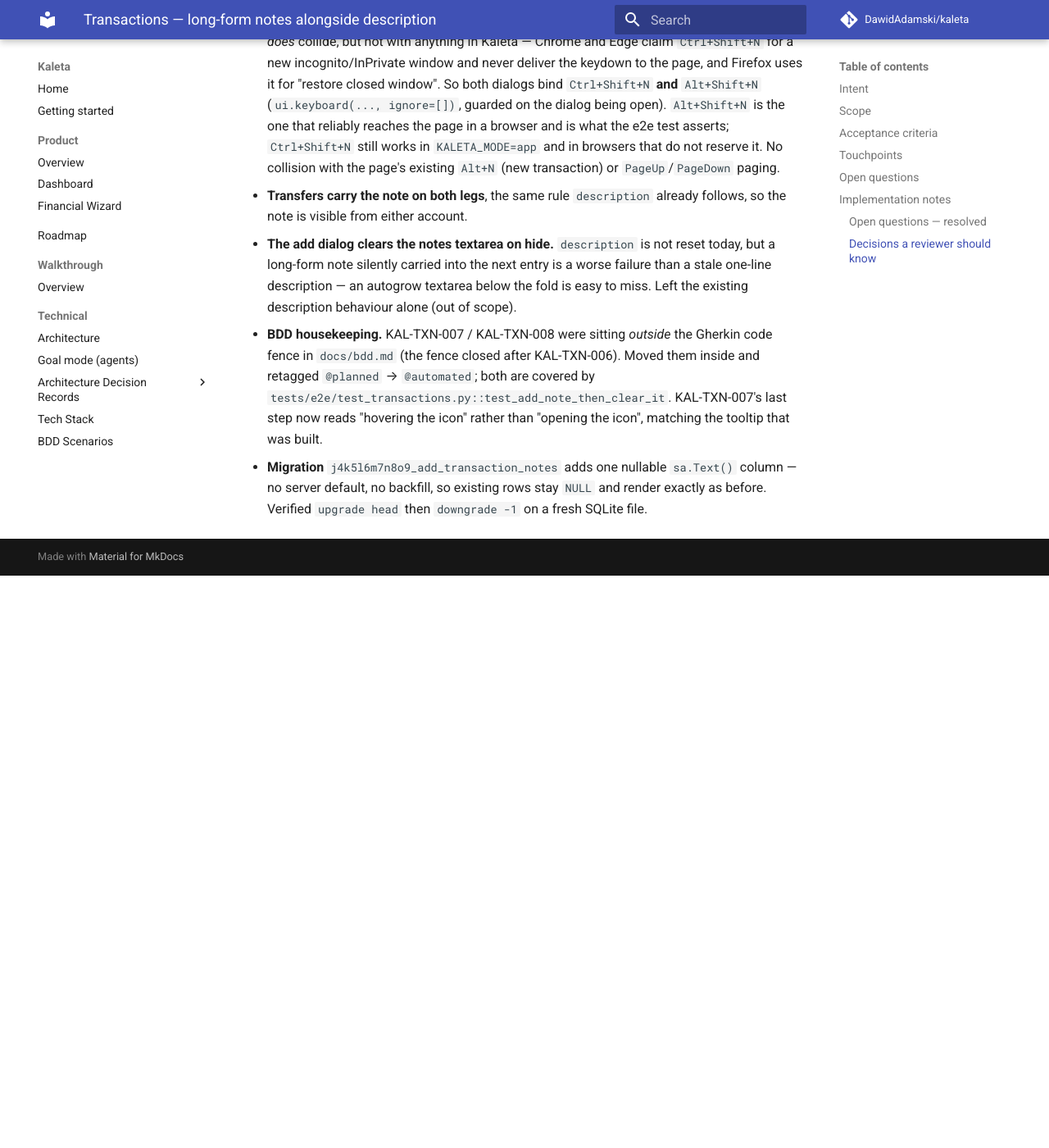
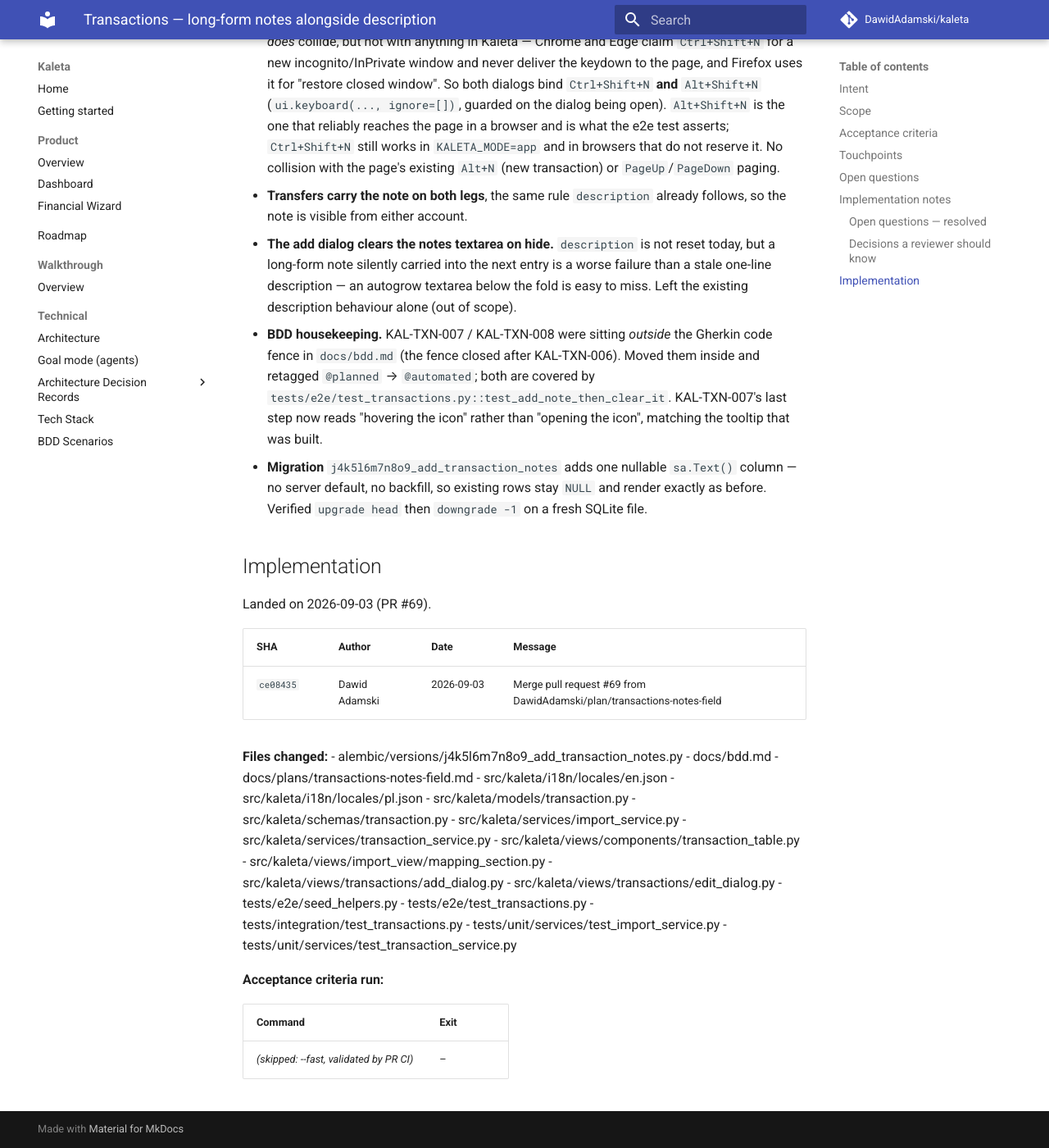
Before and after one commit to DawidAdamski/kaleta, an MkDocs documentation site: the page built from docs/plans/archive/transactions-notes-field.md, in a window 1280 px wide and 1400 px high, scrolled down 3729 px. Shown: the whole window at 82% size. Built offline with MkDocs 1.6.1 and Material for MkDocs 9.7.7, drawn with Linux system fonts in a browser that asks for light colours; comment, search, counter and statistics services are not loaded; before the commit the page ends 4431 px from its top, so only the background shows below that.

Commit message:
docs(plans): archive transactions-notes-field (#69)

```diff
--- a/docs/plans/transactions-notes-field.md
+++ b/docs/plans/archive/transactions-notes-field.md
@@ -3,8 +3,9 @@
 title: Transactions — long-form notes alongside description
 area: transactions
 effort: small
-roadmap_ref: ../roadmap.md#transactions
-status: in-progress
+roadmap_ref: ../../roadmap.md#transactions
+status: archived
+archived_at: 2026-09-03
 deferred_to: q4-2026
 ---
 
@@ -180,3 +181,37 @@
   `sa.Text()` column — no server default, no backfill, so existing rows stay
   `NULL` and render exactly as before. Verified `upgrade head` then
   `downgrade -1` on a fresh SQLite file.
+
+## Implementation
+
+Landed on 2026-09-03 (PR #69).
+
+| SHA | Author | Date | Message |
+|---|---|---|---|
+| `ce08435` | Dawid Adamski | 2026-09-03 | Merge pull request #69 from DawidAdamski/plan/transactions-notes-field |
+
+**Files changed:**
+- alembic/versions/j4k5l6m7n8o9_add_transaction_notes.py
+- docs/bdd.md
+- docs/plans/transactions-notes-field.md
+- src/kaleta/i18n/locales/en.json
+- src/kaleta/i18n/locales/pl.json
+- src/kaleta/models/transaction.py
+- src/kaleta/schemas/transaction.py
+- src/kaleta/services/import_service.py
+- src/kaleta/services/transaction_service.py
+- src/kaleta/views/components/transaction_table.py
+- src/kaleta/views/import_view/mapping_section.py
+- src/kaleta/views/transactions/add_dialog.py
+- src/kaleta/views/transactions/edit_dialog.py
+- tests/e2e/seed_helpers.py
+- tests/e2e/test_transactions.py
+- tests/integration/test_transactions.py
+- tests/unit/services/test_import_service.py
+- tests/unit/services/test_transaction_service.py
+
+**Acceptance criteria run:**
+
+| Command | Exit |
+|---|---|
+| _(skipped: --fast, validated by PR CI)_ | – |
```
Also changed, not shown: docs/plans/README.md (+1 -1 lines).
